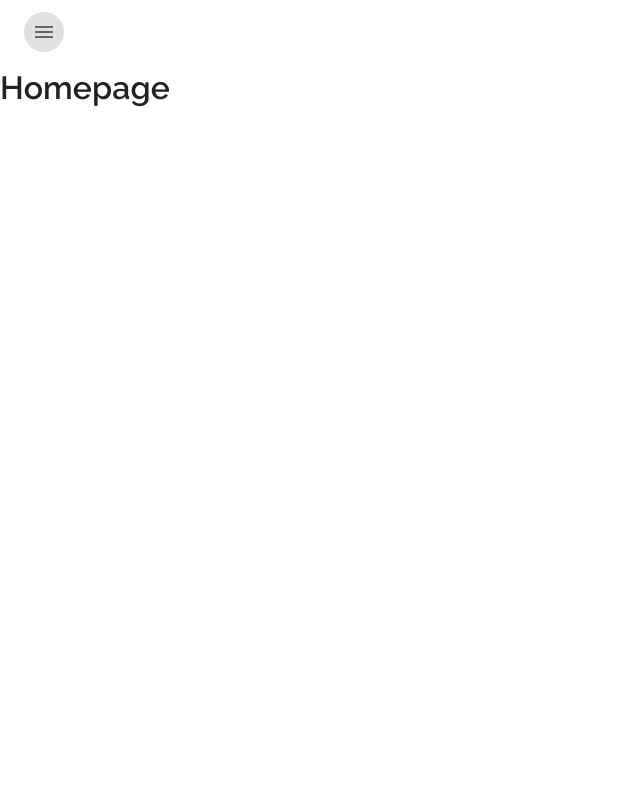
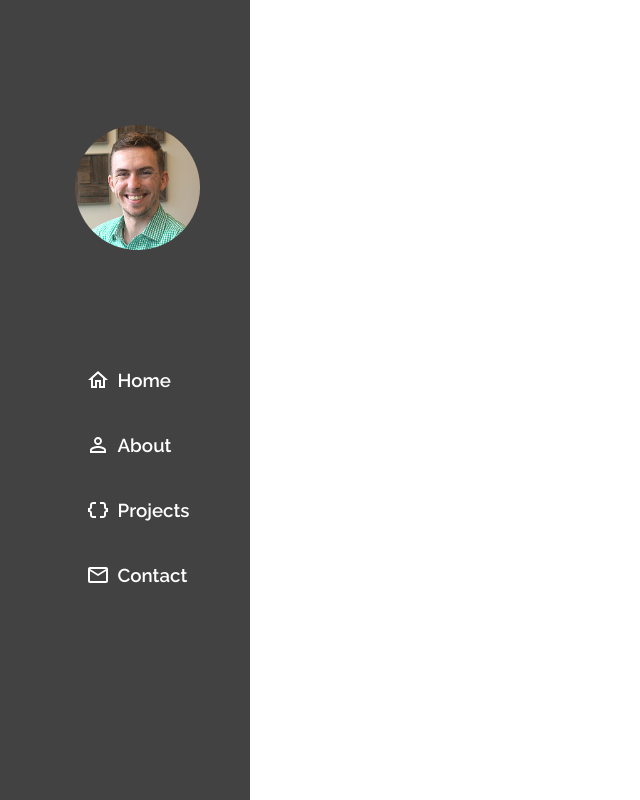
Before and after one commit to brand421/portfolio-site, a React (Create React App) app: page / in a window 1280 px wide. Shown: the whole page, without its empty margins (0-640 px from the left). Built offline with nearby package versions, Linux system fonts and the light colour scheme.

Commit message:
create sidebar and sidebar links

```diff
--- a/src/App.jsx
+++ b/src/App.jsx
@@ -5,10 +5,10 @@ import Sidebar from "./components/Sidebar/Sidebar";
 
 function App() {
   return (
-    <div>
+    <BrowserRouter>
       <Sidebar />
       <Home />
-    </div>
+    </BrowserRouter>
   );
 }
 
--- a/src/components/Sidebar/Sidebar.jsx
+++ b/src/components/Sidebar/Sidebar.jsx
@@ -1,96 +1,113 @@
 import {
-  HomeOutlined,
-  DataObjectOutlined,
-  Menu,
-  PersonOutlineOutlined,
-  EmailOutlined,
-} from "@mui/icons-material";
-import {
-  Box,
-  Toolbar,
-  Avatar,
+  //   Box,
+  //   Toolbar,
+  //   Avatar,
   IconButton,
-  List,
-  ListItem,
-  ListItemIcon,
-  ListItemText,
-  CssBaseline,
-  Drawer,
-  ListItemButton,
-  AppBar,
+  //   List,
+  //   ListItem,
+  //   ListItemIcon,
+  //   ListItemText,
+  //   CssBaseline,
+  //   Drawer,
+  //   ListItemButton,
+  //   AppBar,
 } from "@mui/material";
 import portrait from "../../images/Brandon.jpg";
+import sidebarItems from "./sidebarItems";
+import { Link } from "react-router-dom";
 import "./sidebar.css";
 import React, { useState } from "react";
 
 export default function Sidebar() {
-  const listItems = [
-    {
-      listIcon: <HomeOutlined />,
-      listText: "Home",
-    },
-    {
-      listIcon: <DataObjectOutlined />,
-      listText: "Projects",
-    },
-    {
-      listIcon: <PersonOutlineOutlined />,
-      listText: "About",
-    },
-    {
-      listIcon: <EmailOutlined />,
-      listText: "Contact",
-    },
-  ];
+  const [active, setActive] = useState(0);
 
-  const [open, setOpen] = useState(false);
-
-  function toggleSlider() {
-    setOpen(!open);
-  }
-
-  const sideList = () => {
-    <Box
-      className="menu__slider"
-      sx={{ width: 250 }}
-      onClick={() => setOpen(false)}
-    >
-      <Avatar className="avatar" src={portrait} alt="portrait of Brandan" />
-      <List>
-        {listItems.map((listItem, index) => (
-          <ListItem className="listItem" key={listItem}>
-            <ListItemButton>
-              <ListItemIcon>{listItem.listIcon}</ListItemIcon>
-              <ListItemText primary={listItem.listText} />
-            </ListItemButton>
-          </ListItem>
-        ))}
-      </List>
-    </Box>;
-  };
+  function setCurrentPage(page) {}
 
   return (
-    <>
-      <CssBaseline />
-
-      <Box component="nav" className="header">
-        <AppBar
-          position="static"
-          sx={{ backgroundColor: "transparent", boxShadow: "none" }}
-        >
-          <Toolbar>
-            <IconButton
-              onClick={toggleSlider}
-              sx={{ backgroundColor: "#e0e0e0" }}
-            >
-              <Menu />
-            </IconButton>
-            <Drawer open={open} anchor="left" onClose={toggleSlider}>
-              {sideList}
-            </Drawer>
-          </Toolbar>
-        </AppBar>
-      </Box>
-    </>
+    <nav id="sidebar__container">
+      <div className="photo__div">
+        <img id="photo" src={portrait} alt="Brandan portrait" />
+      </div>
+      <div className="menu__items">
+        {sidebarItems.map((item, index) => (
+          <Link to={item.itemPath} className="link" key={index}>
+            <IconButton>{item.itemIcon}</IconButton>
+            <h3 className="menu__item">{item.itemName}</h3>
+          </Link>
+        ))}
+      </div>
+    </nav>
   );
 }
+
+// export default function Sidebar() {
+//   const listItems = [
+//     {
+//       listIcon: <HomeOutlined />,
+//       listText: "Home",
+//     },
+//     {
+//       listIcon: <DataObjectOutlined />,
+//       listText: "Projects",
+//     },
+//     {
+//       listIcon: <PersonOutlineOutlined />,
+//       listText: "About",
+//     },
+//     {
+//       listIcon: <EmailOutlined />,
+//       listText: "Contact",
+//     },
+//   ];
+
+//   const [open, setOpen] = useState(false);
+
+//   function toggleSlider() {
+//     setOpen(!open);
+//   }
+
+//   const sideList = () => {
+//     <Box
+//       className="menu__slider"
+//       sx={{ width: 250 }}
+//       onClick={() => setOpen(false)}
+//     >
+//       <Avatar className="avatar" src={portrait} alt="portrait of Brandan" />
+//       <List>
+//         {listItems.map((listItem, index) => (
+//           <ListItem className="listItem" key={listItem}>
+//             <ListItemButton>
+//               <ListItemIcon>{listItem.listIcon}</ListItemIcon>
+//               <ListItemText primary={listItem.listText} />
+//             </ListItemButton>
+//           </ListItem>
+//         ))}
+//       </List>
+//     </Box>;
+//   };
+
+//   return (
+//     <>
+//       <CssBaseline />
+
+//       <Box component="nav" className="header">
+//         <AppBar
+//           position="static"
+//           sx={{ backgroundColor: "transparent", boxShadow: "none" }}
+//         >
+//           <Toolbar>
+//             <IconButton
+//               onClick={toggleSlider}
+//               sx={{ backgroundColor: "#e0e0e0" }}
+//             >
+//               <Menu />
+//             </IconButton>
+//             <Drawer open={open} anchor="left" onClose={toggleSlider}>
+//               {sideList}
+//             </Drawer>
+//           </Toolbar>
+//         </AppBar>
+//       </Box>
+//     </>
+//   );
+// }
--- a/src/components/Sidebar/sidebar.css
+++ b/src/components/Sidebar/sidebar.css
@@ -1,4 +1,41 @@
-.menu__slider {
+#sidebar__container {
+    position: fixed;
+    width: 250px;
+    height: 100%;
+    display: flex;
+    flex-direction: column;
+    align-items: center;
+    padding-top: 125px;
+    padding-left: 25px;
+    background-color: #434242;
+}
+
+#photo {
+    border-radius: 50%;
+    width: 125px;
+    margin-bottom: 85%;
+}
+
+.link {
+    display: flex;
+    align-items: center;
+    padding-left: 65px;
+    color: white;
+    padding-bottom: 10%;
+}
+
+.menu__items {
+    display: flex;
+    flex-direction: column;
+    width: 250px;
+    align-items: space-around;
+}
+
+.menu__item {
+    display: inline-flex;
+}
+
+/* .menu__slider {
     width: 250px;
     background-color: seagreen;
     height: 100%;
@@ -17,4 +54,4 @@
 
 .header {
     background-color: none;
-}
+} */
--- /dev/null
+++ b/src/components/Sidebar/sidebarItems.js
@@ -0,0 +1,31 @@
+import {
+  HomeOutlined,
+  DataObjectOutlined,
+  PersonOutlineOutlined,
+  EmailOutlined,
+} from "@mui/icons-material";
+
+const sidebarItems = [
+  {
+    itemName: "Home",
+    itemIcon: <HomeOutlined sx={{ color: "white" }} />,
+    itemPath: "/home",
+  },
+  {
+    itemName: "About",
+    itemIcon: <PersonOutlineOutlined sx={{ color: "white" }} />,
+    itemPath: "/about",
+  },
+  {
+    itemName: "Projects",
+    itemIcon: <DataObjectOutlined sx={{ color: "white" }} />,
+    itemPath: "/projects",
+  },
+  {
+    itemName: "Contact",
+    itemIcon: <EmailOutlined sx={{ color: "white" }} />,
+    itemPath: "/contact",
+  },
+];
+
+export default sidebarItems;
```
Also changed, not shown: src/components/Home/home.css (added).
